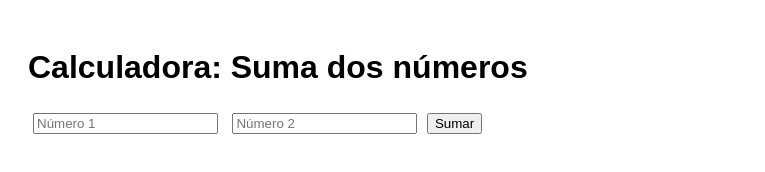
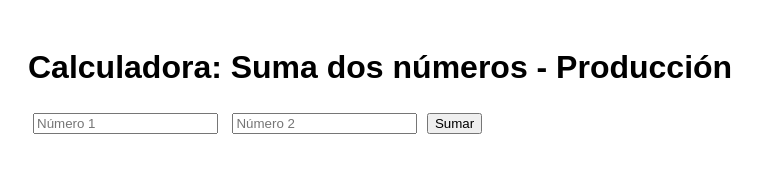
Before and after one commit to Nicovalle06/TP-IS-CI-CD, a website: page public/index.html in a window 1280 px wide. Shown: the whole page, without its empty margins (0-765 px from the left). Drawn offline with Linux system fonts and the light colour scheme.

Commit message:
DP-13: Agregué un comentario en el index

```diff
--- a/public/index.html
+++ b/public/index.html
@@ -9,7 +9,7 @@
   </style>
 </head>
 <body>
-  <h1>Calculadora: Suma dos números</h1>
+  <h1>Calculadora: Suma dos números - Producción</h1> <!-- Agrego comentario !-->
   <form id="formulario">
     <input type="number" id="num1" placeholder="Número 1" required>
     <input type="number" id="num2" placeholder="Número 2" required>
```
